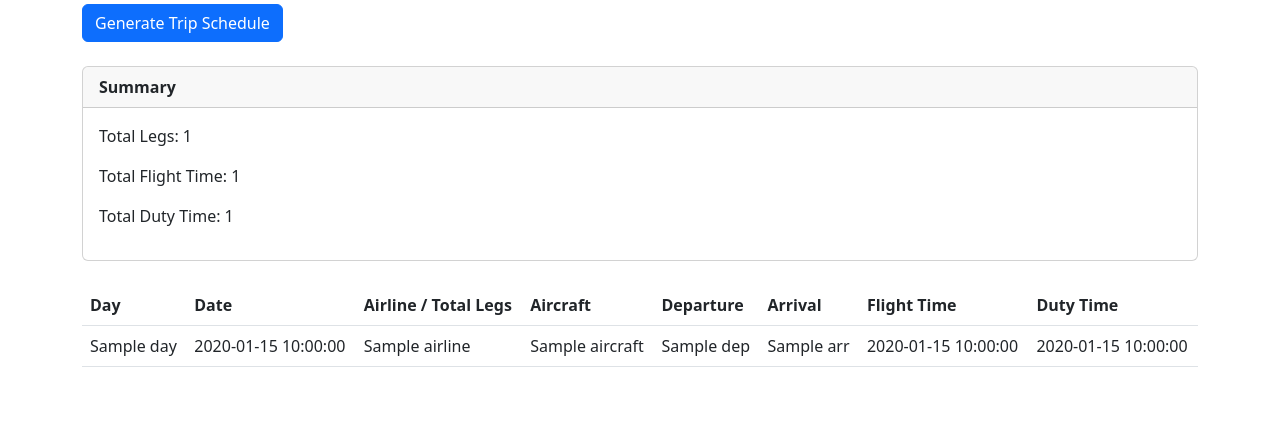
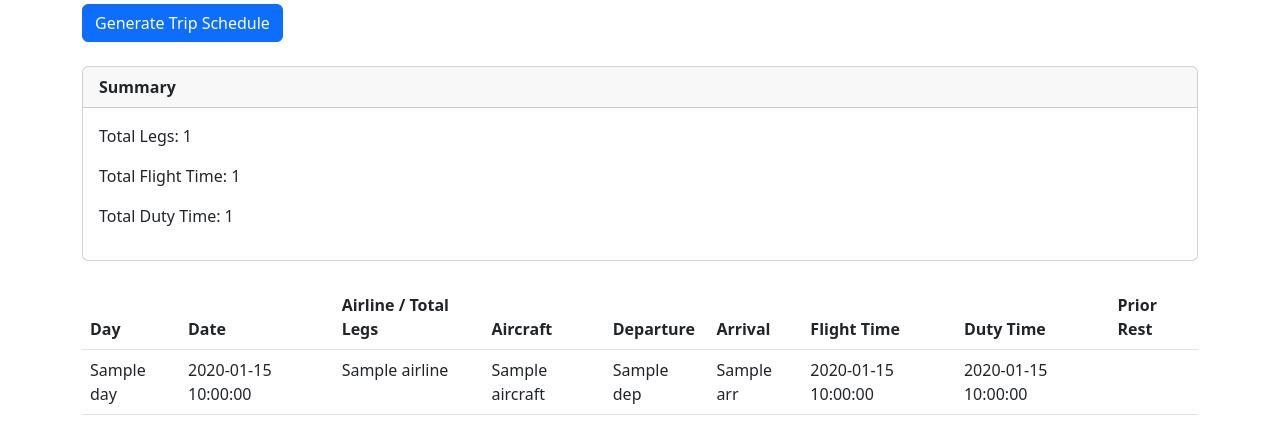
Before and after one commit to cessnaxls/virtual-dispatcher, a Flask app: template templates/index.html in a window 1280 px wide. Shown: the part 1270-1701 px from the top of the page. Before the commit the page ends 1637 px from the top, so only its background shows below. Run offline with Flask 3, Linux system fonts and the light colour scheme; the template is opened without the code that fills it: most values are stand-ins (such as "Sample title", 1, 10 or a date in 2020).

```diff
--- a/app.py
+++ b/app.py
@@ -88,7 +88,6 @@ def home():
             airports = list(set(airports + include_airports))
         if exclude_airports:
             airports = [a for a in airports if a not in exclude_airports]
-
         if initial_departure and initial_departure not in airports:
             airports.append(initial_departure)
 
@@ -122,16 +121,22 @@ def home():
 
         total_legs_count = 0
         total_flight_minutes_all = 0
-        total_duty_minutes_all = 0
+        total_off_days = 0
+
+        prior_day_end_time = None  # last day end time
 
         for leg_date in sorted(available_dates):
             legs_today = []
-            daily_flight_total = 0
-            first_dep_minute = None
-            last_arr_minute = None
+            total_flight = 0
+            num_legs = random.randint(1, max_legs)
+            max_duty_for_day = 840 if num_legs <= 4 else 720
 
-            num_legs = random.randint(1, max_legs)
+            dep_minute_of_day = 360  # start ~6am
+
             for _ in range(num_legs):
+                if total_flight >= max_flight_minutes:
+                    break
+
                 dep_airport = last_arrival
                 arr_choices = [a for a in airports if a != dep_airport]
                 if include_airports:
@@ -144,16 +149,10 @@ def home():
                 arr_airport = random.choice(arr_choices)
                 flight_time = random.randint(60, 300)
 
-                if daily_flight_total + flight_time > max_flight_minutes:
+                if total_flight + flight_time > max_flight_minutes:
                     break
 
-                dep_minute_of_day = 360 + daily_flight_total + random.randint(0, 30)  # spread slightly random
                 arr_minute_of_day = dep_minute_of_day + flight_time
-
-                if first_dep_minute is None or dep_minute_of_day < first_dep_minute:
-                    first_dep_minute = dep_minute_of_day
-                if last_arr_minute is None or arr_minute_of_day > last_arr_minute:
-                    last_arr_minute = arr_minute_of_day
 
                 leg = {
                     'day': day_counter,
@@ -167,15 +166,19 @@ def home():
                 }
                 legs_today.append(leg)
 
-                daily_flight_total += flight_time
+                total_flight += flight_time
+                dep_minute_of_day = arr_minute_of_day + 60  # add ~1h turn time
                 last_arrival = arr_airport
 
             if legs_today:
-                daily_duty_total = last_arr_minute - first_dep_minute
+                total_legs_count += len(legs_today)
+                total_flight_minutes_all += total_flight
 
-                total_legs_count += len(legs_today)
-                total_flight_minutes_all += daily_flight_total
-                total_duty_minutes_all += daily_duty_total
+                # Calculate prior rest:
+                if prior_day_end_time is not None:
+                    prior_rest_minutes = max(0, (360 + 24 * 60) - prior_day_end_time)  # next day 6am start - last day end
+                else:
+                    prior_rest_minutes = 720  # first day, assume 12h
 
                 trip.append({
                     'day': day_counter,
@@ -184,11 +187,14 @@ def home():
                     'aircraft': '',
                     'dep': '',
                     'arr': '',
-                    'dep_time': f'Flight: {format_minutes(daily_flight_total)}',
-                    'arr_time': f'Duty: {format_minutes(daily_duty_total)}',
-                    'total_legs': len(legs_today)
+                    'dep_time': f'Flight: {format_minutes(total_flight)}',
+                    'arr_time': f'Duty: {format_minutes(total_flight + 60 * len(legs_today))}',
+                    'total_legs': len(legs_today),
+                    'prior_rest': format_minutes(prior_rest_minutes)
                 })
+
                 trip.extend(legs_today)
+                prior_day_end_time = arr_minute_of_day
             else:
                 trip.append({
                     'day': day_counter,
@@ -200,8 +206,12 @@ def home():
                     'dep_time': 'OFF',
                     'arr_time': 'OFF'
                 })
+                prior_day_end_time = None  # reset if off day
+                total_off_days += 1
 
             day_counter += 1
+
+        total_duty_minutes_all = total_flight_minutes_all + total_legs_count * 60
 
         summary = {
             'total_legs': total_legs_count,
--- a/templates/index.html
+++ b/templates/index.html
@@ -115,6 +115,7 @@
 				<th>Arrival</th>
 				<th>Flight Time</th>
 				<th>Duty Time</th>
+				<th>Prior Rest</th>
 			</tr>
 		</thead>
 		<tbody>
@@ -144,6 +145,13 @@
 				<td>{{ leg.arr }}</td>
 				<td>{{ leg.dep_time }}</td>
 				<td>{{ leg.arr_time }}</td>
+				<td>
+					{% if leg.airline == 'SUMMARY' %}
+						{{ leg.prior_rest }}
+					{% else %}
+						<!-- blank -->
+					{% endif %}
+				</td>
 			</tr>
 			{% endfor %}
 		</tbody>
```
Lines whose indentation alone changed are shown as unchanged.
